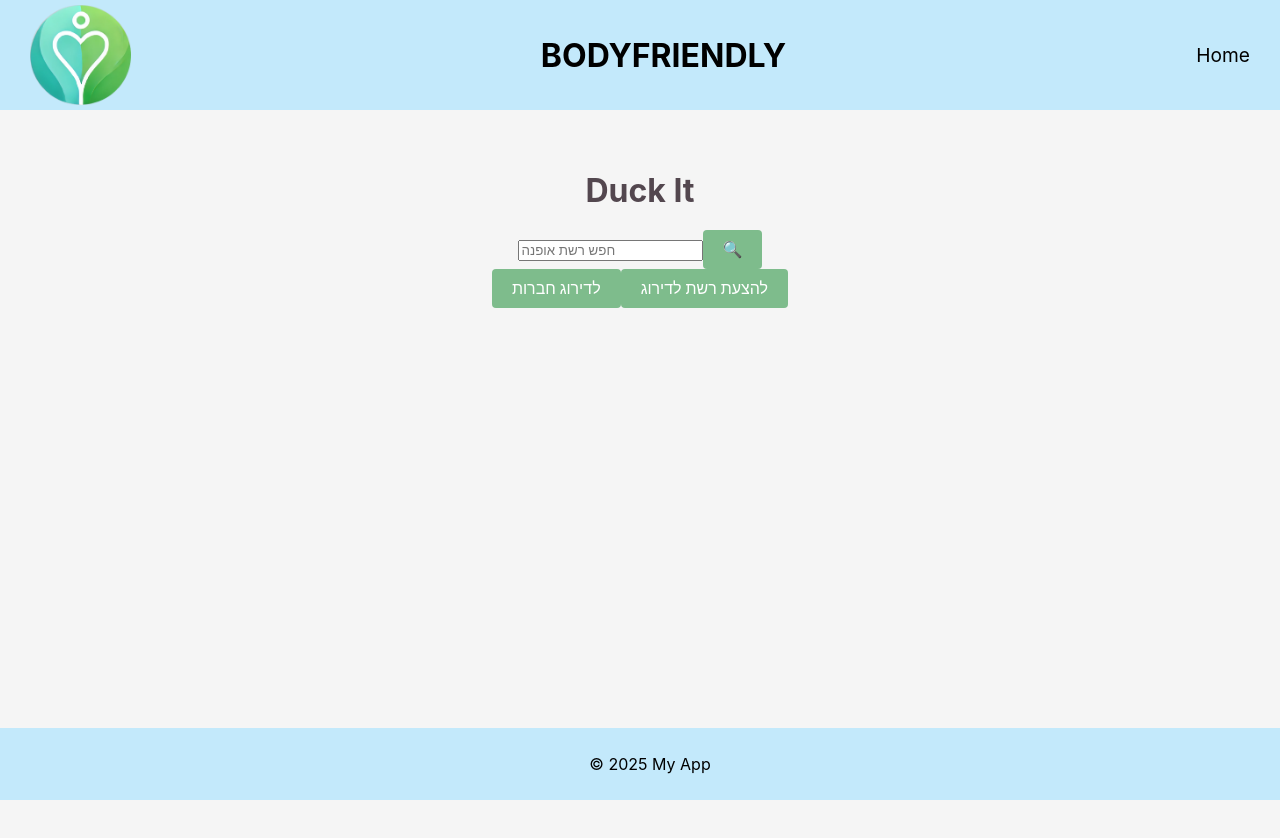
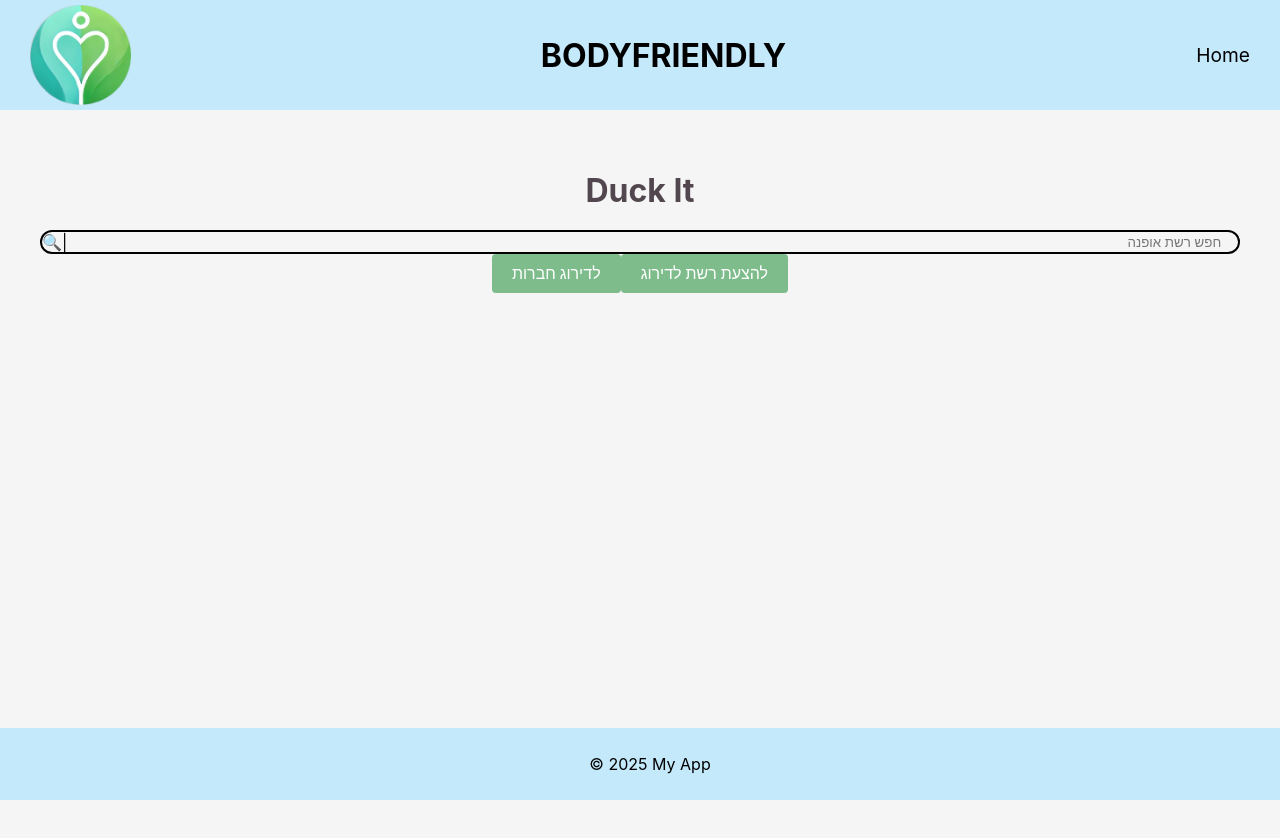
Before and after one commit to EladBet/BeSafeTeam6, a React (Vite) app in the folder client/: page / in a window 1280 px wide. Shown: the top 838 px of the page. Built offline with nearby package versions, Linux system fonts and the light colour scheme.

Commit message:
style search

```diff
--- a/client/src/components/Search/Search.jsx
+++ b/client/src/components/Search/Search.jsx
@@ -1,5 +1,5 @@
 import React, { useState } from 'react';
-import FirstButton from '../common/FirstButton/FirstButton';
+import styles from './Search.module.css';
 
 function Search(){
     const [searchTerm, setSearchTerm] = useState('');
@@ -14,14 +14,15 @@ function Search(){
       };
 
       return(
-        <div>
+        <div className={styles.search}>
             <input
+                className={styles.input}
                 type="text"
                 value={searchTerm}
                 onChange={handleInputChange}
-                placeholder="חפש רשת אופנה"
+                placeholder="    חפש רשת אופנה"
             />
-            <FirstButton onClick={handleSearch} disabled={false}>🔍</FirstButton>
+            <span name={styles.btn} onClick={handleSearch}>🔍|</span>
         </div>
       )
 }
--- a/client/src/components/Search/Search.module.css
+++ b/client/src/components/Search/Search.module.css
@@ -0,0 +1,23 @@
+.search{
+    display: flex;
+    flex-direction: row-reverse;
+    border-style: solid;
+    border-width: 2px;
+    border-color: black;
+    border-radius: 30px;
+    justify-content: space-between;
+}
+
+.input{
+    background: fixed;
+    background-color: transparent;
+    border: none;
+    outline: none;
+    width: 90%;
+    direction: rtl; /* the text is from rught to left */
+}
+
+.btn{
+    width: 20%;
+    cursor: pointer;
+}
```
